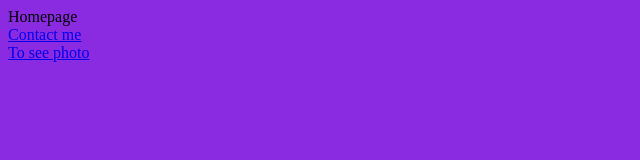
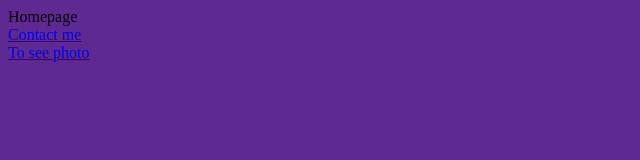
Before and after one commit to alexy78/Croissant, a plain HTML site: page index.html in a window 1280 px wide. Shown: the whole page, without its empty margins (0-640 px from the left). Drawn offline with Linux system fonts and the light colour scheme.

Commit message:
Update style.css

```diff
--- a/style.css
+++ b/style.css
@@ -2,7 +2,7 @@ a {
   display: block;
 }
 body {
-  background-color: blueviolet;
+  background-color: rgb(94, 41, 144);
 }
 h1 {
   color: antiquewhite;
```
